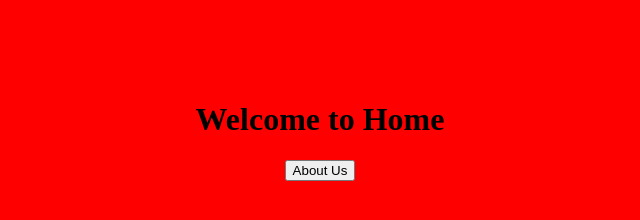
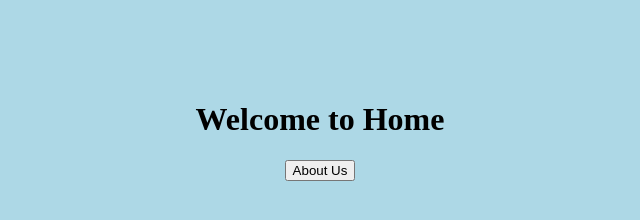
Before and after one commit to krishna-20802/lambda-code, a plain HTML site: page index.html in a window 1280 px wide. Shown: the whole page, without its empty margins (320-960 px from the left). Drawn offline with Linux system fonts and the light colour scheme.

Commit message:
Update index.html

```diff
--- a/index.html
+++ b/index.html
@@ -13,7 +13,7 @@
 			}
 		</script>
 	</head>
-	<body bgcolor="red">
+	<body bgcolor="lightblue">
 		<div align="center">
 			<br>
 			<br>
```
